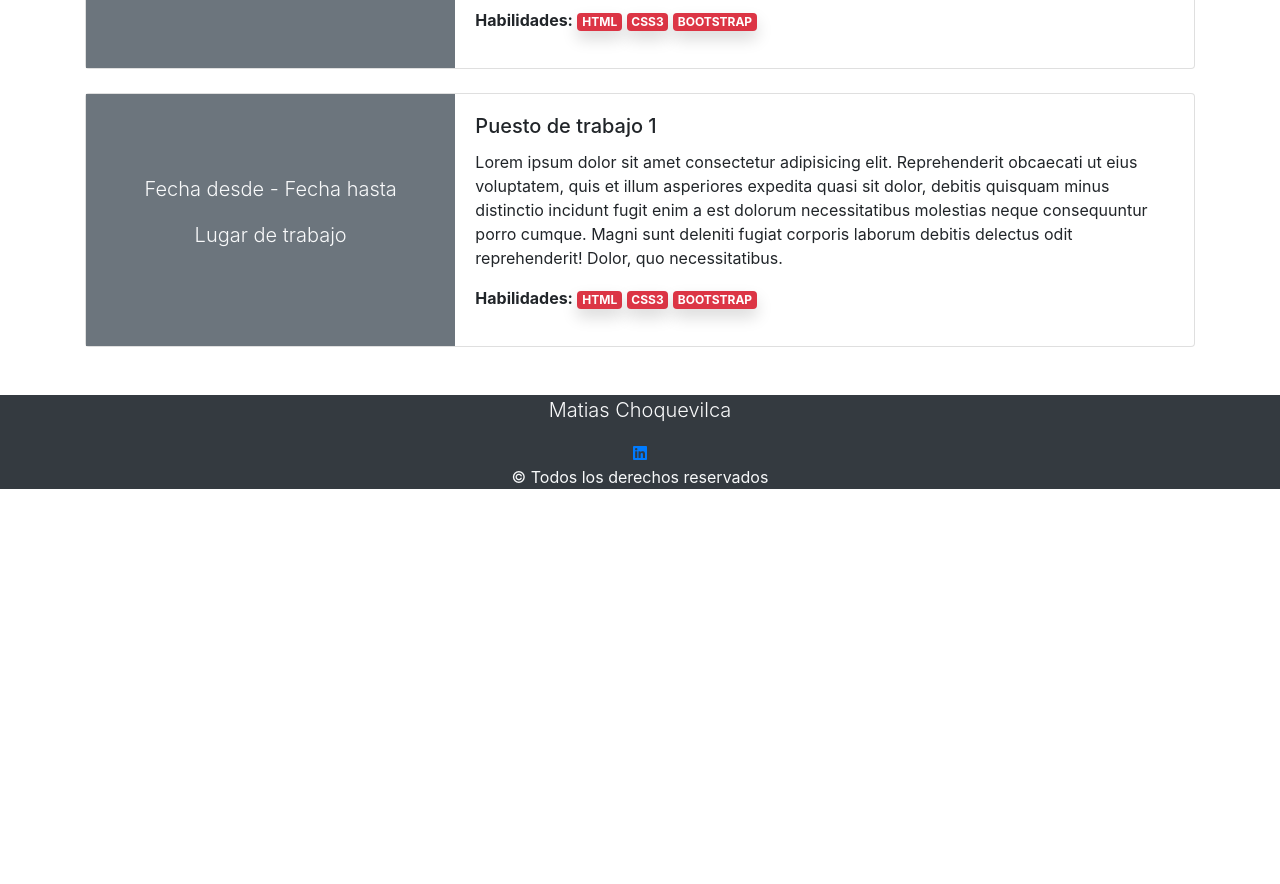
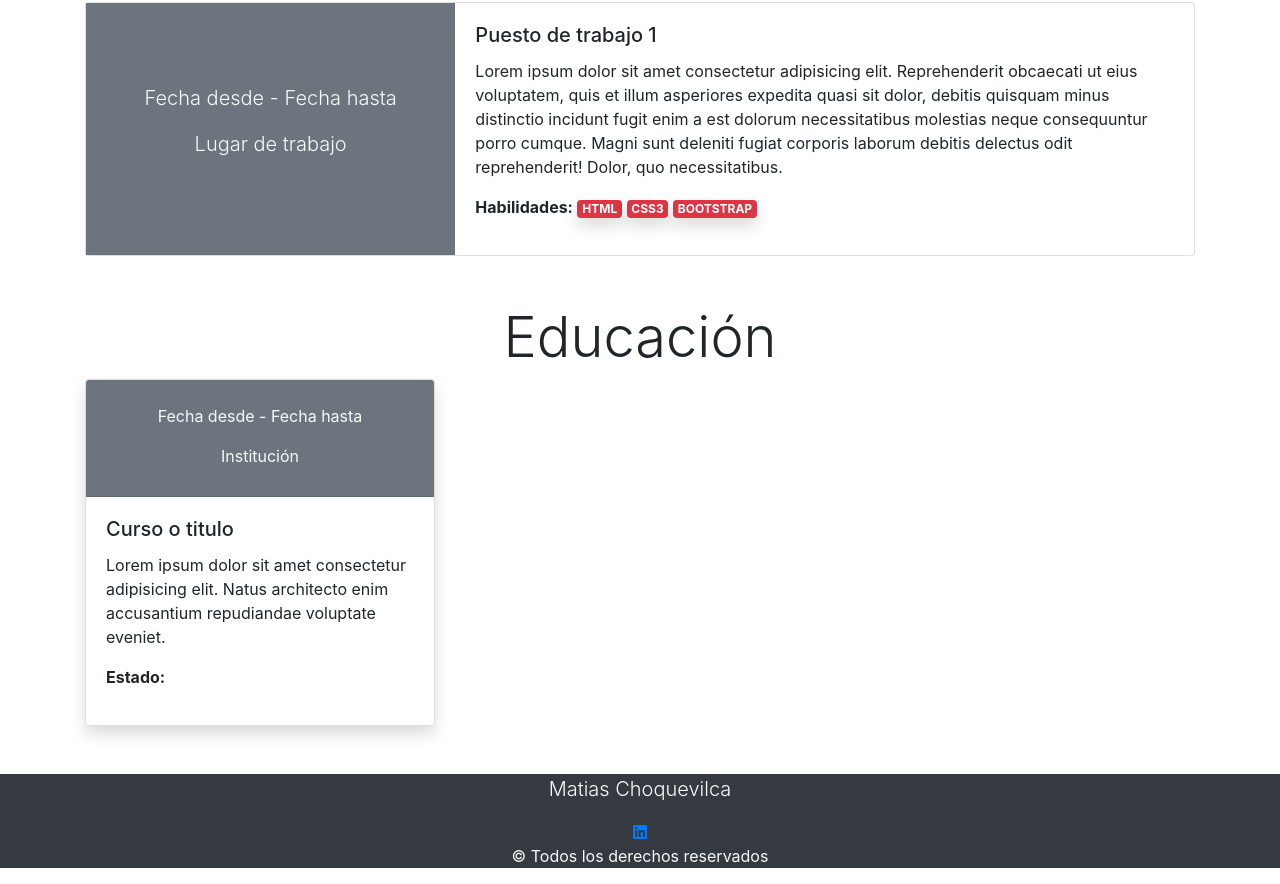
Before and after one commit to elnegrochoque/cvmio, a plain HTML site: page index.html in a window 1280 px wide. Shown: the part 1426-2310 px from the top of the page. Before the commit the page ends 1931 px from the top, so only its background shows below. Drawn offline with nearby package versions, Linux system fonts and the light colour scheme.

Commit message:
se agregaron mas cards en educacion

```diff
--- a/index.html
+++ b/index.html
@@ -31,7 +31,9 @@
                 <a href="#sobreMi" class="nav-link">Sobre mi</a>
               </li>
               <li class="navbar-item">
-                <a href="#experienciaLaboral" class="nav-link">Experiencia laboral</a>
+                <a href="#experienciaLaboral" class="nav-link"
+                  >Experiencia laboral</a
+                >
               </li>
               <li class="navbar-item">
                 <a href="#" class="nav-link">Educacion</a>
@@ -83,7 +85,6 @@
           </article>
         </section>
         <section class="my-5" id="experienciaLaboral">
-          <h2 class="text-center display-4">Experiencia laboral</h2>
           <article>
             <div class="card mb-3 my-4">
               <div class="row no-gutters">
@@ -105,10 +106,12 @@
                       Magni sunt deleniti fugiat corporis laborum debitis
                       delectus odit reprehenderit! Dolor, quo necessitatibus.
                     </p>
-                    <p> <span class=" font-weight-bold ">Habilidades:</span>
+                    <p>
+                      <span class="font-weight-bold">Habilidades:</span>
                       <span class="badge badge-danger shadow">HTML </span>
                       <span class="badge badge-danger shadow">CSS3 </span>
-                      <span class="badge badge-danger shadow">BOOTSTRAP</span></p>
+                      <span class="badge badge-danger shadow">BOOTSTRAP</span>
+                    </p>
                   </div>
                 </div>
               </div>
@@ -133,10 +136,12 @@
                       Magni sunt deleniti fugiat corporis laborum debitis
                       delectus odit reprehenderit! Dolor, quo necessitatibus.
                     </p>
-                    <p> <span class=" font-weight-bold ">Habilidades:</span>
+                    <p>
+                      <span class="font-weight-bold">Habilidades:</span>
                       <span class="badge badge-danger shadow">HTML </span>
                       <span class="badge badge-danger shadow">CSS3 </span>
-                      <span class="badge badge-danger shadow">BOOTSTRAP</span></p>
+                      <span class="badge badge-danger shadow">BOOTSTRAP</span>
+                    </p>
                   </div>
                 </div>
               </div>
@@ -161,10 +166,12 @@
                       Magni sunt deleniti fugiat corporis laborum debitis
                       delectus odit reprehenderit! Dolor, quo necessitatibus.
                     </p>
-                    <p> <span class=" font-weight-bold ">Habilidades:</span>
+                    <p>
+                      <span class="font-weight-bold">Habilidades:</span>
                       <span class="badge badge-danger shadow">HTML </span>
                       <span class="badge badge-danger shadow">CSS3 </span>
-                      <span class="badge badge-danger shadow">BOOTSTRAP</span></p>
+                      <span class="badge badge-danger shadow">BOOTSTRAP</span>
+                    </p>
                   </div>
                 </div>
               </div>
@@ -189,15 +196,43 @@
                       Magni sunt deleniti fugiat corporis laborum debitis
                       delectus odit reprehenderit! Dolor, quo necessitatibus.
                     </p>
-                    <p> <span class=" font-weight-bold ">Habilidades:</span>
+                    <p>
+                      <span class="font-weight-bold">Habilidades:</span>
                       <span class="badge badge-danger shadow">HTML </span>
                       <span class="badge badge-danger shadow">CSS3 </span>
-                      <span class="badge badge-danger shadow">BOOTSTRAP</span></p>
+                      <span class="badge badge-danger shadow">BOOTSTRAP</span>
+                    </p>
                   </div>
                 </div>
               </div>
             </div>
+          </article>
+        </section>
+        <section id="educacion">
+          <h2 class="text-center display-4">Educación</h2>
+          <article class="row">
+            <div class="col-md-4">
+              <div class="card shadow">
+                <div
+                  class="card-header bg-secondary text-light text-center pt-4"
+                >
+                  <p>Fecha desde - Fecha hasta</p>
+                  <p>Institución</p>
+                </div>
+                <div class="card-body">
+                  <h5 class="card-title">Curso o titulo</h5>
+                  <p class="card-text">
+                    Lorem ipsum dolor sit amet consectetur adipisicing elit.
+                    Natus architecto enim accusantium repudiandae voluptate
+                    eveniet.
+                  </p>
+                  <p> <b>Estado:</b> </p>
+                </div>
+              </div>
+            </div>
 
+            <div class="col-md-4"></div>
+            <div class="col-md-4"></div>
           </article>
         </section>
       </section>
```
